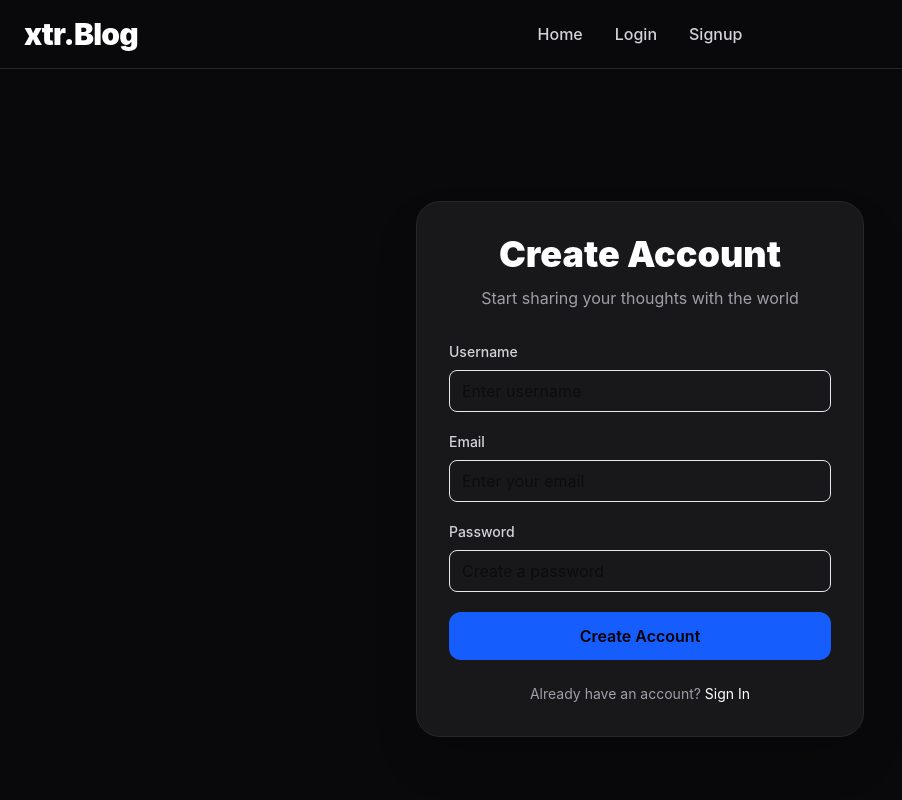
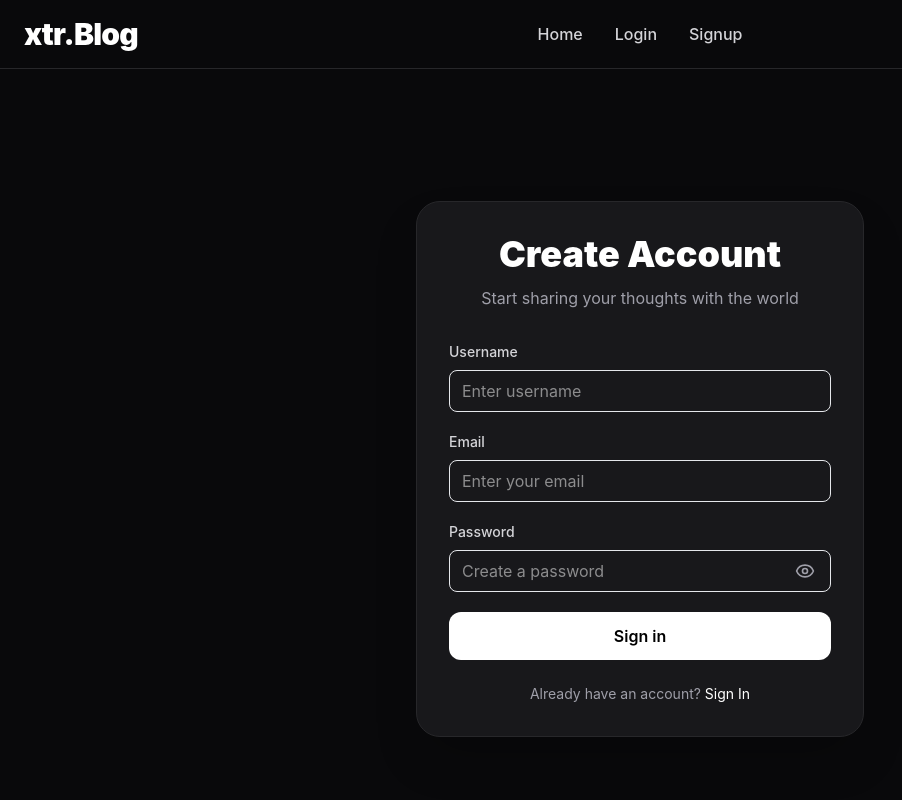
Before and after one commit to xtr0705/xtr-blog, a React (Vite) app: page /signup in a window 1280 px wide. Shown: the top 800 px of the page, without its empty margins (0-902 px from the left). Built offline with nearby package versions, Linux system fonts and the light colour scheme; no server answers.

Commit message:
feat:show password button

```diff
--- a/package.json
+++ b/package.json
@@ -13,6 +13,7 @@
     "@reduxjs/toolkit": "^2.11.2",
     "@tailwindcss/vite": "^4.3.0",
     "appwrite": "^25.0.0",
+    "lucide-react": "^1.16.0",
     "react": "^19.2.6",
     "react-dom": "^19.2.6",
     "react-hook-form": "^7.76.0",
--- a/src/components/Input/Button.jsx
+++ b/src/components/Input/Button.jsx
@@ -1,11 +1,10 @@
 function Button({
   children,
   className='cursor-pointer',
-  bgColor='bg-blue-600',
   ...props
 }){
   return(
-    <button className={`px-4 py-2 rounded-lg ${bgColor} ${className}`} {...props} >
+    <button className={`px-4 py-2 rounded-lg ${className}`} {...props} >
       {children}
     </button>
   )
--- a/src/components/Input/Input.jsx
+++ b/src/components/Input/Input.jsx
@@ -15,7 +15,7 @@ const Input = forwardRef(function Input({
       }
       <input
         type={type}
-        className={`px-3 py-2 rounded-lg  text-black outline-none focus:duration-200 border border-gray-200 w-full ${className}`}
+        className={`px-3 py-2 rounded-lg outline-none focus:duration-200 border border-gray-200 w-full ${className}`}
         ref={ref}
         {...props}
       />
--- a/src/pages/AllPosts.jsx
+++ b/src/pages/AllPosts.jsx
@@ -62,11 +62,15 @@ function AllPosts() {
 
             <div className="overflow-hidden">
 
-              <img
-                src={getImage(post.featuredImage)}
-                alt={post.title}
-                className="w-full h-44 object-cover group-hover:scale-105 transition duration-500"
-              />
+              {
+                post.featuredImage &&(
+                  <img
+                  src={getImage(post.featuredImage)}
+                  alt={post.title}
+                  className="w-full h-44 object-cover group-hover:scale-105 transition duration-500"
+                  />
+                )
+              }
 
             </div>
 
--- a/src/pages/Login.jsx
+++ b/src/pages/Login.jsx
@@ -5,15 +5,16 @@ import { useForm } from "react-hook-form";
 import authService from "../appwrite/auth.js";
 import { useState } from "react";
 import { Link, useNavigate } from "react-router-dom";
-
+import { Eye, EyeOff } from "lucide-react";
 
 function Login() {
   const navigate = useNavigate();
   const dispatch = useDispatch();
   const [error, setError] = useState('');
   const { register, handleSubmit } = useForm();
+  const [showPassword, setShowPassword] = useState(false);
 
-  const Login = async ({email,password}) => {
+  const Login = async ({ email, password }) => {
     try {
       const session = await authService.login(
         {
@@ -25,8 +26,8 @@ function Login() {
         const userData = await authService.getCurrentUser()
         const mainUserData = {
           id: userData.$id,
-          name:userData.name,
-          email:userData.email
+          name: userData.name,
+          email: userData.email
         }
         if (userData) {
           dispatch(authLogin(mainUserData))
@@ -62,7 +63,7 @@ function Login() {
               </label>
               <Input
                 type='email'
-                className='w-full'
+                className='w-full text-white'
                 placeholder='enter your email'
                 {...register('email', {
                   required: true,
@@ -79,19 +80,33 @@ function Login() {
                 Password
               </label>
 
+              <div className="relative" >
                 <Input
-                type='password'
-                className='w-full'
+                  type={showPassword ? 'text' : 'password'}
+                  className='w-full text-white'
                   placeholder='enter your password'
-                label='Enter password : '
                   {...register('password', {
                     required: true
                   })}
                 />
+
+                <button
+                  type="button"
+                  onClick={() => setShowPassword(!showPassword)}
+                  className="absolute right-4 top-1/2 -translate-y-1/2 text-zinc-400 hover:text-white transition"
+                >
+                  {
+                    showPassword
+                      ? <EyeOff size={20} />
+                      : <Eye size={20} />
+                  }
+                </button>
               </div>
+            </div>
+
             <Button
               type="submit"
-                className="w-full bg-white text-black hover:bg-zinc-200 transition rounded-xl py-3 font-semibold"
+              className="w-full bg-white text-black hover:bg-zinc-600 transition rounded-xl py-3 font-semibold"
             >Sign in</Button>
           </form>
           <p className="text-center text-zinc-400 text-sm mt-6">
--- a/src/pages/Signup.jsx
+++ b/src/pages/Signup.jsx
@@ -2,9 +2,10 @@ import { useDispatch } from "react-redux";
 import authService from "../appwrite/auth.js";
 import { login as authLogin } from "../store/AuthSlice.js";
 import { useState } from "react";
-import { Button, Input } from "../components/index.js";
+import { Input, Button } from "../components/index.js";
 import { useForm } from "react-hook-form";
 import { Link, useNavigate } from "react-router-dom";
+import { Eye, EyeOff } from "lucide-react";
 
 function Signup() {
 
@@ -12,6 +13,7 @@ function Signup() {
   const [error, setError] = useState("");
   const dispatch = useDispatch();
   const navigate = useNavigate();
+  const [showPassword, setShowPassword] = useState(false);
   const signup = async (data) => {
 
     setError("");
@@ -22,9 +24,9 @@ function Signup() {
       if (details) {
         const userData = await authService.getCurrentUser();
         const mainUserData = {
-          id:userData.$id,
-          name:userData.name,
-          email:userData.email
+          id: userData.$id,
+          name: userData.name,
+          email: userData.email
         }
 
         if (userData) {
@@ -78,11 +80,11 @@ function Signup() {
             <Input
               type="text"
               placeholder="Enter username"
-              className="w-full"
-              {...register("name",{
-                required:true,
-                minLength:5,
-                maxLength:16
+              className="w-full text-white"
+              {...register("name", {
+                required: true,
+                minLength: 5,
+                maxLength: 16
               })}
             />
           </div>
@@ -95,7 +97,7 @@ function Signup() {
             <Input
               type="email"
               placeholder="Enter your email"
-              className="w-full"
+              className="w-full text-white"
               {...register("email", {
                 required: true,
                 validate: {
@@ -113,10 +115,12 @@ function Signup() {
               Password
             </label>
 
+            <div className="relative" >
+
               <Input
-              type="password"
+                type={showPassword ? "text" : "password"}
                 placeholder="Create a password"
-              className="w-full"
+                className="w-full text-white"
                 {...register("password", {
                   required: true,
                   validate: {
@@ -127,16 +131,24 @@ function Signup() {
                 })}
               />
 
+
+              <button
+                type="button"
+                onClick={() => setShowPassword(!showPassword)}
+                className="absolute right-4 top-1/2 -translate-y-1/2 text-zinc-400 hover:text-white transition"
+              >
+                {
+                  showPassword
+                    ? <EyeOff size={20} />
+                    : <Eye size={20} />
+                }
+              </button>
             </div>
-
+          </div>
           <Button
-
             type="submit"
-            className="w-full text-black hover:bg-zinc-200 hover:text-blue-600 transition rounded-xl py-3 font-semibold"
-          >
-            Create Account
-          </Button>
-
+            className="w-full bg-white text-black hover:bg-zinc-600 transition rounded-xl py-3 font-semibold"
+          >Sign in</Button>
         </form>
 
         <p className="text-center text-zinc-400 text-sm mt-6">
--- a/src/pages/ViewPost.jsx
+++ b/src/pages/ViewPost.jsx
@@ -113,10 +113,14 @@ function ViewPost() {
 
           <div className="overflow-hidden rounded-2xl md:rounded-3xl border border-zinc-800 mb-6 md:mb-10 max-w-4xl mx-auto">
 
-            <img
-              src={appwriteService.getFileView(data.featuredImage)}
-              className="w-full h-52 sm:h-72 md:h-96 object-cover"
-            />
+            {
+              data.featuredImage &&(
+                <img
+                src={appwriteService.getFileView(data.featuredImage)}
+                className="w-full h-52 sm:h-72 md:h-96 object-cover"
+                />
+              )
+            }
 
           </div>
 
--- a/src/pages/createPost.jsx
+++ b/src/pages/createPost.jsx
@@ -13,15 +13,19 @@ function CreatePost() {
   )
 
   const uploadPost = async (data) => {
-    const file = data.image[0];
-    const uploadedFile = await appwriteService.createFile({ file })
+    let uploadedFile = null;
+    if (data.image && data.image[0]) {
+      uploadedFile=await appwriteService.createFile({
+        file:data.image[0]
+      })
+    }
 
     if (uploadedFile) {
       try{
         await appwriteService.createPost({
           title: data.title,
           content: data.content,
-          featuredImage: uploadedFile.$id,
+          featuredImage: uploadedFile ? uploadedFile.$id : null,
           userId: userData.id,
           name:userData.name
         })
```
Also changed, not shown: 1 other file (tests, documents, lock files or other folders). Lines whose indentation alone changed are shown as unchanged.
